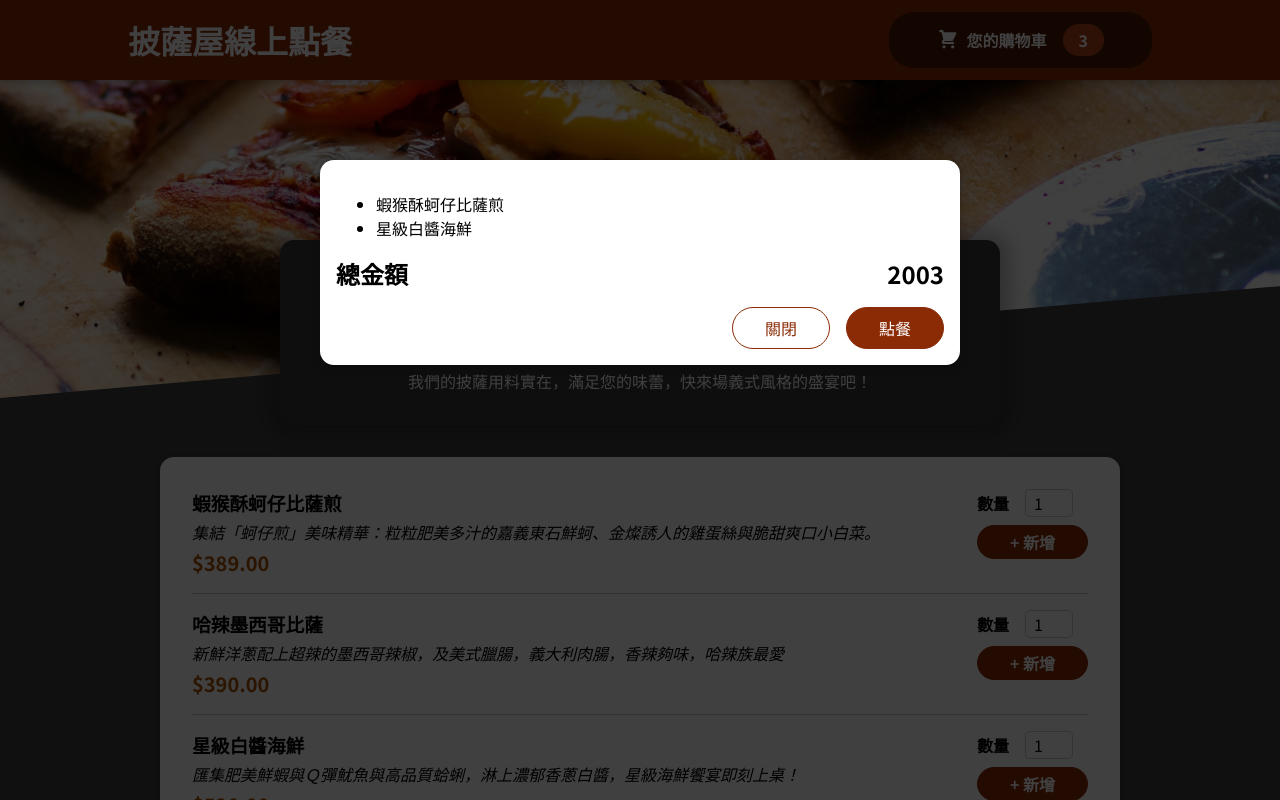
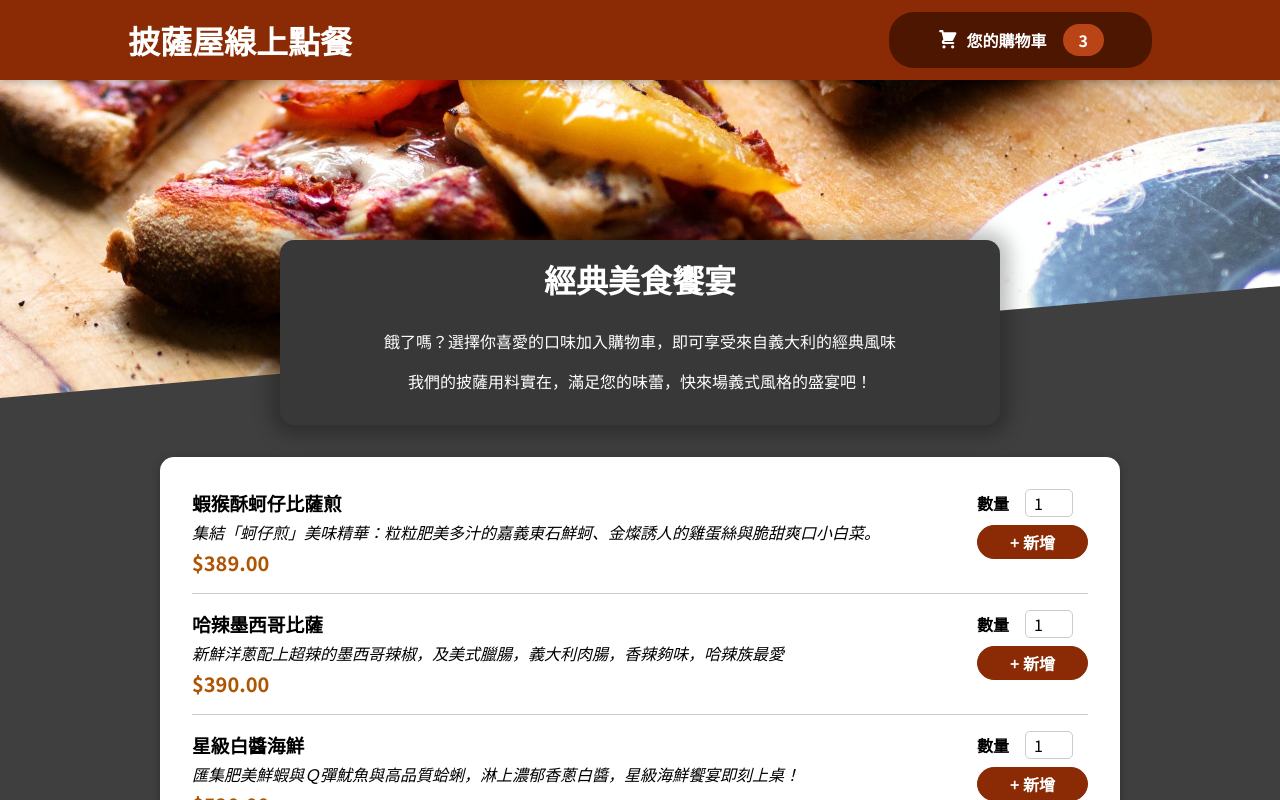
Before and after one commit to wintersprouter/order-app-react, a React (Create React App) app: page / in a window 1280 px wide. Shown: the top 800 px of the page. Built offline with nearby package versions, Linux system fonts and the light colour scheme.

Commit message:
feat: Managing Cart & Modal State

```diff
--- a/src/App.js
+++ b/src/App.js
@@ -1,13 +1,21 @@
-import React, { Fragment } from 'react'
+import React, { Fragment, useState } from 'react'
 import Header from './components/Layout/Header'
 import Meals from './components/Meals/Meals'
 import Cart from './components/Cart/Cart'
 
 function App() {
+  const [cartIsShown, setCartIsShown] = useState(false)
+
+  const showCartHandler = () => {
+    setCartIsShown(true)
+  }
+  const hideCartHandler = () => {
+    setCartIsShown(false)
+  }
   return (
     <Fragment>
-      <Cart />
-      <Header />
+      {cartIsShown && <Cart onClose={hideCartHandler} />}
+      <Header onShowCart={showCartHandler} />
       <main>
         <Meals />
       </main>
--- a/src/components/Cart/Cart.js
+++ b/src/components/Cart/Cart.js
@@ -23,14 +23,16 @@
     </ul>
   )
   return (
-    <Modal>
+    <Modal onClose={props.onClose}>
       <div>{cartItems} </div>
       <div className={classes.total}>
         <span>總金額</span>
         <span>2003</span>
       </div>
       <div className={classes.actions}>
-        <button className={classes['button--alt']}>關閉</button>
+        <button className={classes['button--alt']} onClick={props.onClose}>
+          關閉
+        </button>
         <button className={classes.button}>點餐</button>
       </div>
     </Modal>
--- a/src/components/Layout/Header.js
+++ b/src/components/Layout/Header.js
@@ -8,7 +8,7 @@
     <Fragment>
       <header className={classes.header}>
         <h1>披薩屋線上點餐</h1>
-        <HeaderCartButton />
+        <HeaderCartButton onClick={props.onShowCart} />
       </header>
       <div className={classes['main-image']}>
         <img src={mealsImage} alt="餐點" />
--- a/src/components/Layout/HeaderCartButton.js
+++ b/src/components/Layout/HeaderCartButton.js
@@ -2,7 +2,7 @@
 import classes from './HeaderCartButton.module.css'
 const HeaderCartButton = props => {
   return (
-    <button className={classes.button}>
+    <button className={classes.button} onClick={props.onClick}>
       <span className={classes.icon}>
         <CartIcon />
       </span>
--- a/src/components/UI/Modal.js
+++ b/src/components/UI/Modal.js
@@ -3,7 +3,7 @@
 import classes from './Modal.module.css'
 
 const Backdrop = props => {
-  return <div className={classes.backdrop} />
+  return <div className={classes.backdrop} onClick={props.onClose} />
 }
 
 const ModalOverlay = props => {
@@ -18,7 +18,10 @@
 const Modal = props => {
   return (
     <Fragment>
-      {ReactDOM.createPortal(<Backdrop />, portalElement)}
+      {ReactDOM.createPortal(
+        <Backdrop onClose={props.onClose} />,
+        portalElement
+      )}
       {ReactDOM.createPortal(
         <ModalOverlay>{props.children}</ModalOverlay>,
         portalElement
```
Also changed, not shown: 1 other file (tests, documents, lock files or other folders).
